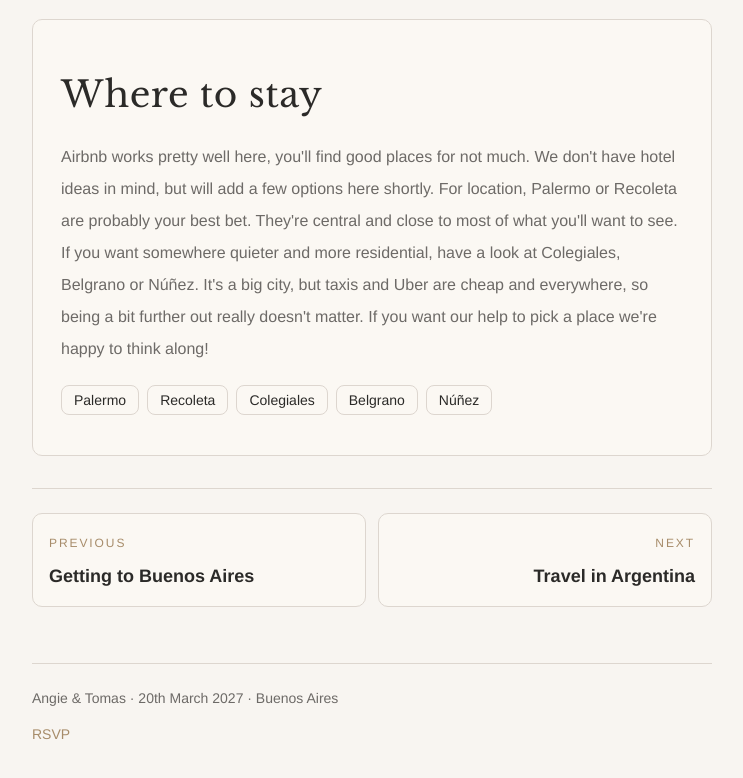
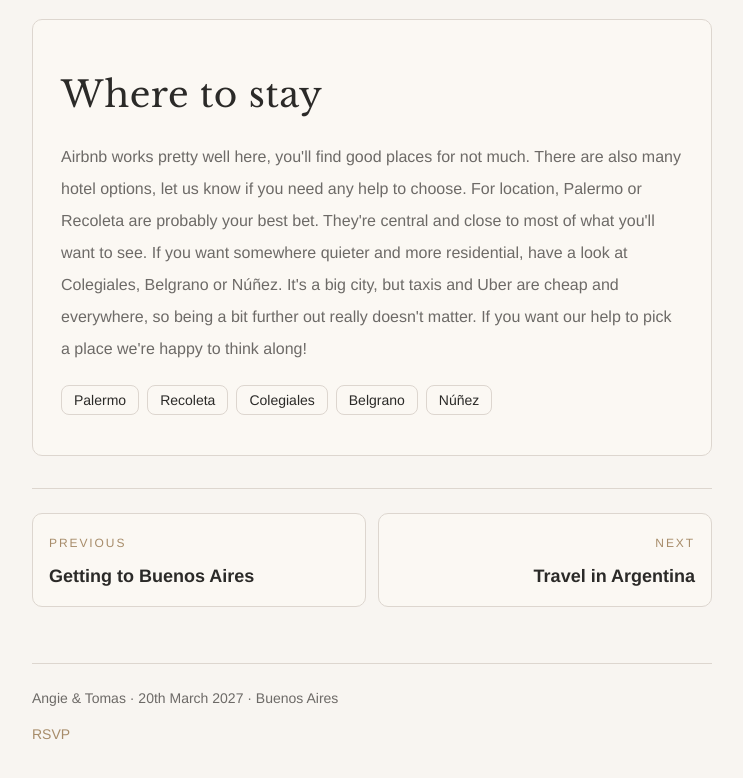
Before and after one commit to angieytomas/angieytomas.github.io, a Next.js app in the folder june2026/: page /en/buenos-aires in a window 1280 px wide. Shown: the part 1142-1920 px from the top of the page, without its empty margins (268-1011 px from the left). Built offline with nearby package versions, Linux system fonts and the light colour scheme; no server answers; a web font is replaced by a local one.

Commit message:
Update Buenos Aires stay copy

```diff
--- a/june2026/content/site-data.ts
+++ b/june2026/content/site-data.ts
@@ -104,7 +104,7 @@ export const buenosAires = {
   description:
     "Walk from bohemian to upscale, from trendy to classical, from green to concrete-jungle neighbourhoods, with very different vibes and architecture. It isn't really a checklist kind of city. There are a few classic spots worth seeing, mostly around the barrios of La Boca, San Telmo, Recoleta, Puerto Madero and Palermo, but the real point of Buenos Aires is just to enjoy normal city life. Green spaces, cafés, long walks, art, and staying out much later than you planned. There's also plenty going on, museums, theatres, tango, and football. If there is a game going on while you are there (there probably will, in Buenos Aires there are like 20 professional teams!) we strongly recommend you to attend one! If you want to see the best team (San Lorenzo) we can sort some tickets out. The food in Buenos Aires is spectacular and it's not only meat. We have tons of recommendations for places to eat and things to do, so just trust us on this!",
   stay:
-    "Airbnb works pretty well here, you'll find good places for not much. We don't have hotel ideas in mind, but will add a few options here shortly. For location, Palermo or Recoleta are probably your best bet. They're central and close to most of what you'll want to see. If you want somewhere quieter and more residential, have a look at Colegiales, Belgrano or Núñez. It's a big city, but taxis and Uber are cheap and everywhere, so being a bit further out really doesn't matter. If you want our help to pick a place we're happy to think along!",
+    "Airbnb works pretty well here, you'll find good places for not much. There are also many hotel options, let us know if you need any help to choose. For location, Palermo or Recoleta are probably your best bet. They're central and close to most of what you'll want to see. If you want somewhere quieter and more residential, have a look at Colegiales, Belgrano or Núñez. It's a big city, but taxis and Uber are cheap and everywhere, so being a bit further out really doesn't matter. If you want our help to pick a place we're happy to think along!",
   areas: ["Palermo", "Recoleta", "Colegiales", "Belgrano", "Núñez"],
   images: [
     { src: "/images/buenos-aires/palermo.jpg", alt: "Palermo street scene" },
```
